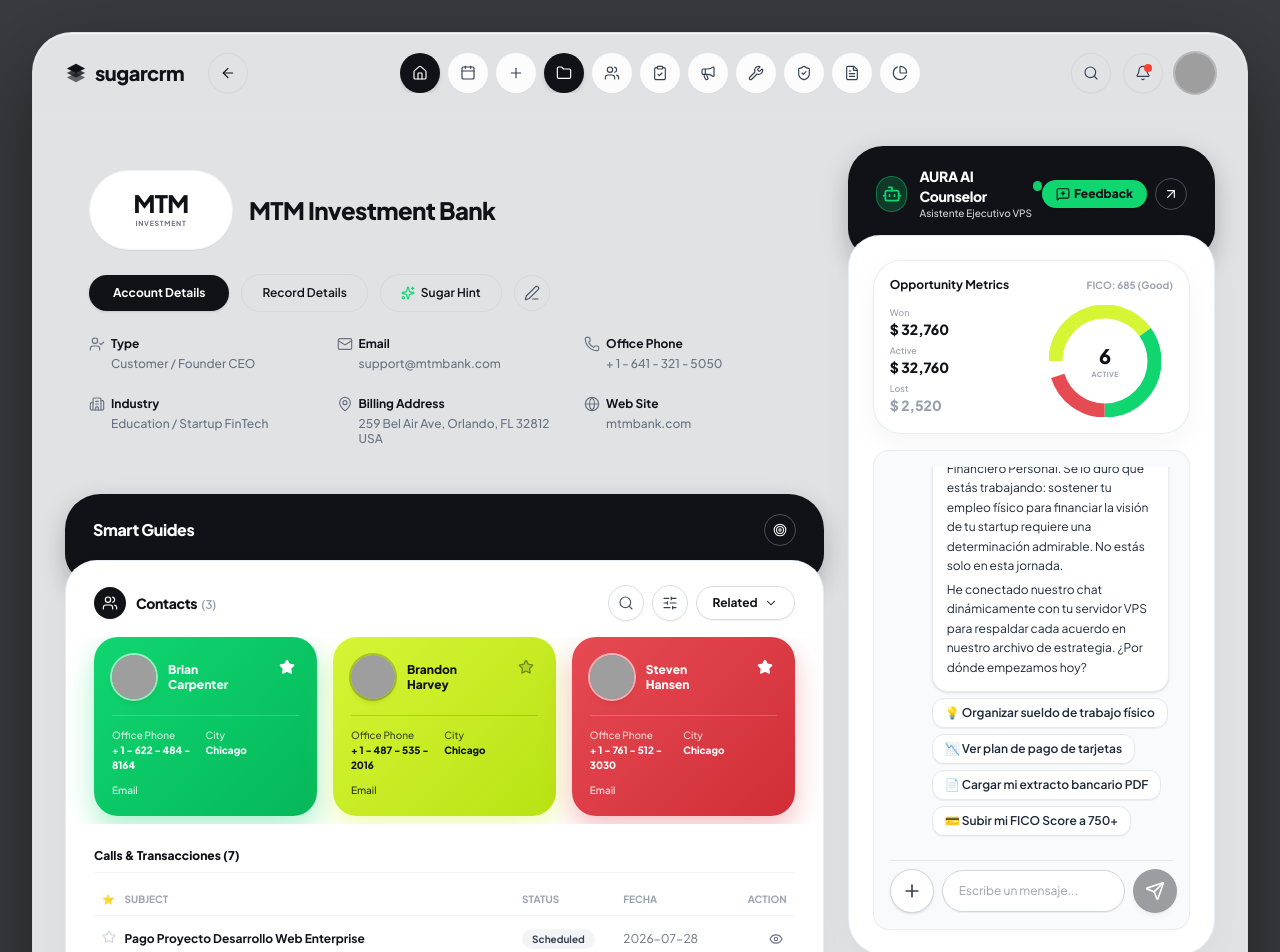
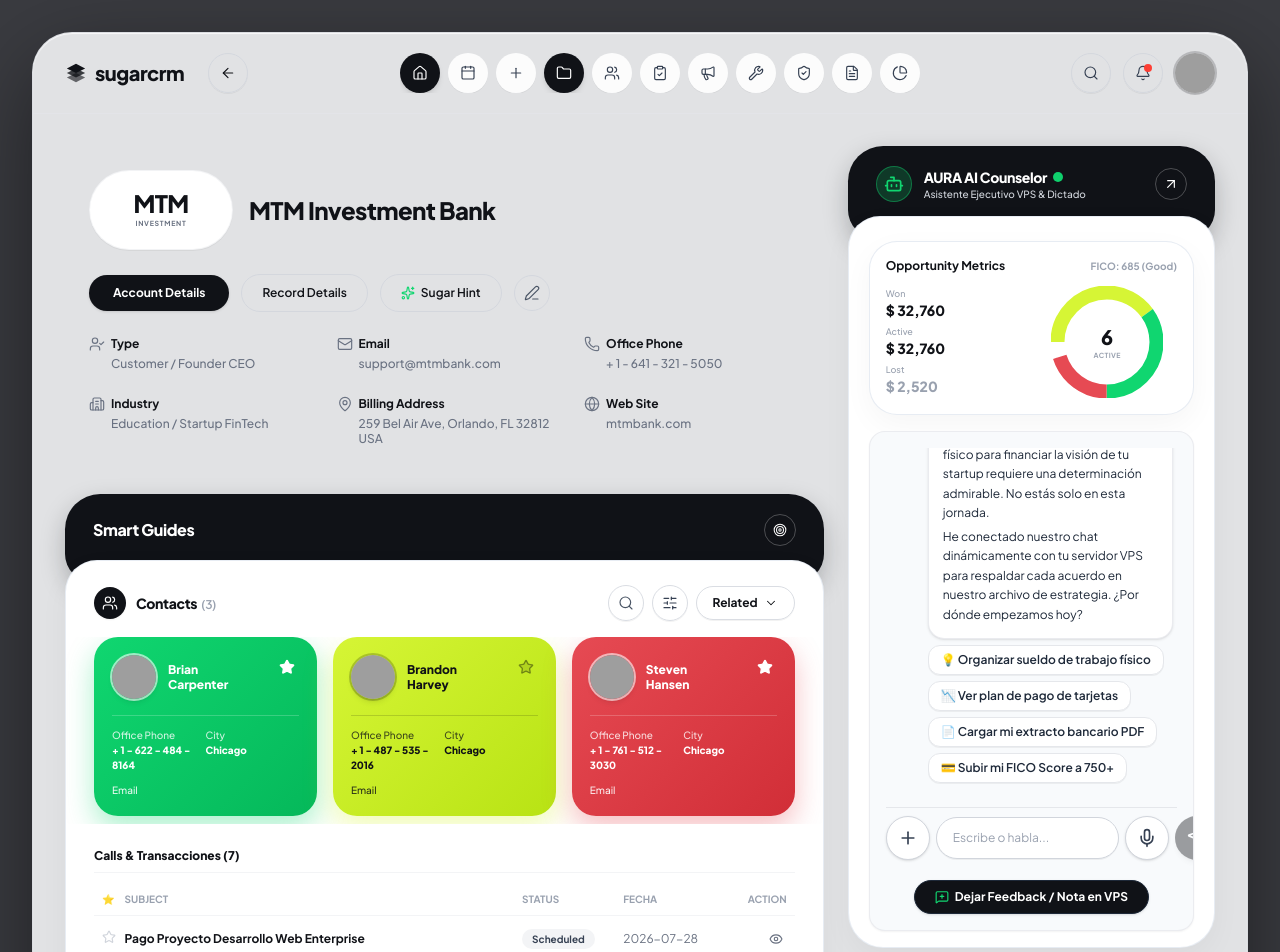
Before and after one commit to juanroys/aura-financial-os, a React (Vite) app: page / in a window 1280 px wide. Shown: the top 952 px of the page. Built offline with nearby package versions, Linux system fonts and the light colour scheme; grey boxes are pictures that could not be loaded; a web font is replaced by a local one.

Commit message:
UI Perfection: WhatsApp Right-Side Mic Dictation, Sub-Input Feedback Button & Seamless Full-Width Expansion

```diff
--- a/src/components/dashboard/AccountsRecordDashboard.tsx
+++ b/src/components/dashboard/AccountsRecordDashboard.tsx
@@ -33,6 +33,7 @@
     scrollToBottom();
   }, [chatMessages]);
 
+  // Web Speech API Voice Dictation: Real-time text injection directly into the input field (WhatsApp style)
   const startVoiceRecording = () => {
     setIsRecording(true);
     setShowPlusMenu(false);
@@ -136,7 +137,7 @@
   };
 
   return (
-    <div className="flex flex-col relative w-full font-jakarta">
+    <div className="flex flex-col relative w-full font-jakarta transition-all duration-300">
 
       {/* Dark Header Cap (Interlocking Top Cap) */}
       <div
@@ -152,24 +153,11 @@
               AURA AI Counselor
               <span className="w-2.5 h-2.5 rounded-full bg-[#10d670] animate-pulse" />
             </h3>
-            <p className="text-[10px] text-gray-300 font-medium">Asistente Ejecutivo VPS</p>
+            <p className="text-[10px] text-gray-300 font-medium">Asistente Ejecutivo VPS & Dictado</p>
           </div>
         </div>
 
         <div className="flex items-center gap-2">
-          {/* Easy-to-click Feedback Button */}
-          <button
-            type="button"
-            onClick={(e) => {
-              e.stopPropagation();
-              setShowFeedbackModal(true);
-            }}
-            className="px-3.5 py-1.5 rounded-full bg-[#10d670] text-[#101217] font-extrabold text-xs hover:bg-[#d6f535] transition-all flex items-center gap-1 shadow-sm"
-          >
-            <MessageSquarePlus className="w-3.5 h-3.5" />
-            <span>Feedback</span>
-          </button>
-
           <button className="md:hidden text-white p-1">
             {isCollapsed ? <ChevronDown className="w-5 h-5" /> : <ChevronUp className="w-5 h-5" />}
           </button>
@@ -179,9 +167,9 @@
         </div>
       </div>
 
-      {/* White Body (100% Full Width Container) */}
+      {/* White Body (100% Full Width Screen Edge Container When Extended) */}
       {!isCollapsed && (
-        <div className="interlock-white-body pt-6 px-3 sm:px-6 pb-6 space-y-4 flex-1 flex flex-col w-full animate-fadeIn">
+        <div className="interlock-white-body pt-6 px-2 sm:px-5 pb-4 space-y-4 flex-1 flex flex-col w-full animate-fadeIn transition-all duration-300">
 
           {/* Opportunity Metrics & 3-Tone Donut Chart */}
           <div className="sub-card-white p-4 space-y-3 w-full">
@@ -220,8 +208,8 @@
             </div>
           </div>
 
-          {/* AI Chat Messages Container (100% Full Width) */}
-          <div className="flex-1 flex flex-col bg-[#f8fafc] rounded-2xl border border-gray-200/70 p-3 sm:p-4 space-y-3 min-h-[380px] max-h-[480px] w-full overflow-hidden relative">
+          {/* AI Chat Messages Container (100% Full Screen Width Edge-to-Edge) */}
+          <div className="flex-1 flex flex-col bg-[#f8fafc] rounded-2xl border border-gray-200/70 p-3 sm:p-4 space-y-3 min-h-[400px] max-h-[500px] w-full overflow-hidden relative shadow-xs">
 
             {/* Scrollable Messages */}
             <div className="flex-1 overflow-y-auto space-y-3 pr-1 w-full">
@@ -293,12 +281,12 @@
               </div>
             )}
 
-            {/* Voice Dictation Status */}
+            {/* Voice Dictation Live Status Bar */}
             {isRecording && (
               <div className="p-3 rounded-xl bg-[#e64a53]/15 border border-[#e64a53]/40 flex items-center justify-between text-xs animate-pulse">
                 <div className="flex items-center gap-2 font-bold text-[#e64a53]">
                   <Mic className="w-4 h-4 animate-bounce" />
-                  <span>Dictando por voz... ({recordingSeconds}s)</span>
+                  <span>Escuchando voz... Transcribiendo al texto ({recordingSeconds}s)</span>
                 </div>
                 <button
                   type="button"
@@ -310,18 +298,9 @@
               </div>
             )}
 
-            {/* WhatsApp-Style Left (+) Button Menu Popover */}
+            {/* Left (+) Button Attachment Menu Popover */}
             {showPlusMenu && (
               <div className="absolute bottom-16 left-3 z-30 w-56 bg-white rounded-2xl shadow-2xl border border-gray-200 p-2 text-xs font-bold space-y-1 animate-fadeIn">
-                <button
-                  type="button"
-                  onClick={isRecording ? stopVoiceRecording : startVoiceRecording}
-                  className="w-full text-left px-3.5 py-2.5 rounded-xl hover:bg-gray-100 flex items-center gap-2.5 text-[#101217]"
-                >
-                  <Mic className="w-4 h-4 text-[#e64a53]" />
-                  <span>🎙️ Dictar por Voz</span>
-                </button>
-
                 <button
                   type="button"
                   onClick={() => imageInputRef.current?.click()}
@@ -342,39 +321,71 @@
               </div>
             )}
 
-            {/* Generous WhatsApp-Style Input Bar with Left (+) Button */}
-            <form onSubmit={handleSend} className="flex items-center gap-2 pt-2 border-t border-gray-200 w-full relative">
+            {/* WhatsApp Cloned Input Bar: Left (+), Center Text, Right (Mic 🎙️ + Send ➔) */}
+            <form onSubmit={handleSend} className="flex items-center gap-1.5 pt-2 border-t border-gray-200 w-full relative">
               <input type="file" accept=".pdf" ref={fileInputRef} className="hidden" onChange={(e) => handleFileUpload(e, 'pdf')} />
               <input type="file" accept="image/*" ref={imageInputRef} className="hidden" onChange={(e) => handleFileUpload(e, 'image')} />
 
-              {/* WhatsApp-Style Left (+) Button */}
+              {/* Left (+) Button for Files/Images */}
               <button
                 type="button"
                 onClick={() => setShowPlusMenu(!showPlusMenu)}
                 className={`w-11 h-11 rounded-full border flex items-center justify-center transition-all shadow-sm shrink-0 ${
                   showPlusMenu ? 'bg-[#101217] text-white border-[#101217]' : 'bg-white border-gray-300 text-gray-700 hover:bg-gray-100'
                 }`}
-                title="Opciones de adjunto y voz"
+                title="Adjuntar Foto o PDF"
               >
                 <Plus className={`w-5 h-5 transition-transform ${showPlusMenu ? 'rotate-45' : ''}`} />
               </button>
 
+              {/* Center Text Field */}
               <input
                 type="text"
-                placeholder={isRecording ? "Dictando por voz..." : "Escribe un mensaje..."}
+                placeholder={isRecording ? "Escuchando voz..." : "Escribe o habla..."}
                 value={input}
                 onChange={(e) => setInput(e.target.value)}
                 className="flex-1 px-4 py-3 rounded-full bg-white border border-gray-300 text-xs text-gray-800 placeholder-gray-400 focus:outline-none focus:border-[#10d670] shadow-2xs"
               />
 
+              {/* Right WhatsApp Mic 🎙️ Button (Hold/Tap to Dictate Speech into Input Field) */}
+              <button
+                type="button"
+                onClick={isRecording ? stopVoiceRecording : startVoiceRecording}
+                onTouchStart={startVoiceRecording}
+                onTouchEnd={stopVoiceRecording}
+                onMouseDown={startVoiceRecording}
+                onMouseUp={stopVoiceRecording}
+                className={`w-11 h-11 rounded-full border flex items-center justify-center transition-all shadow-sm shrink-0 ${
+                  isRecording ? 'bg-[#e64a53] text-white border-[#e64a53] animate-pulse scale-110' : 'bg-white border-gray-300 text-gray-700 hover:bg-gray-100'
+                }`}
+                title="Presiona o mantén para dictar por voz"
+              >
+                <Mic className="w-5 h-5" />
+              </button>
+
+              {/* Right Send Button ➔ */}
               <button
                 type="submit"
                 disabled={!input.trim() && attachments.length === 0}
                 className="w-11 h-11 rounded-full bg-[#101217] text-white flex items-center justify-center disabled:opacity-40 hover:scale-105 transition-all shadow-md shrink-0"
+                title="Enviar mensaje"
               >
                 <Send className="w-5 h-5" />
               </button>
             </form>
+
+            {/* Subtle, Easy-to-click Feedback Button Placed Directly BELOW the Chat Input Field */}
+            <div className="pt-2 text-center">
+              <button
+                type="button"
+                onClick={() => setShowFeedbackModal(true)}
+                className="px-5 py-2 rounded-full bg-[#101217] text-white text-xs font-bold font-jakarta inline-flex items-center justify-center gap-1.5 shadow-sm hover:scale-105 hover:bg-black transition-all border border-gray-800"
+              >
+                <MessageSquarePlus className="w-3.5 h-3.5 text-[#10d670]" />
+                <span>Dejar Feedback / Nota en VPS</span>
+              </button>
+            </div>
+
           </div>
 
         </div>
```
